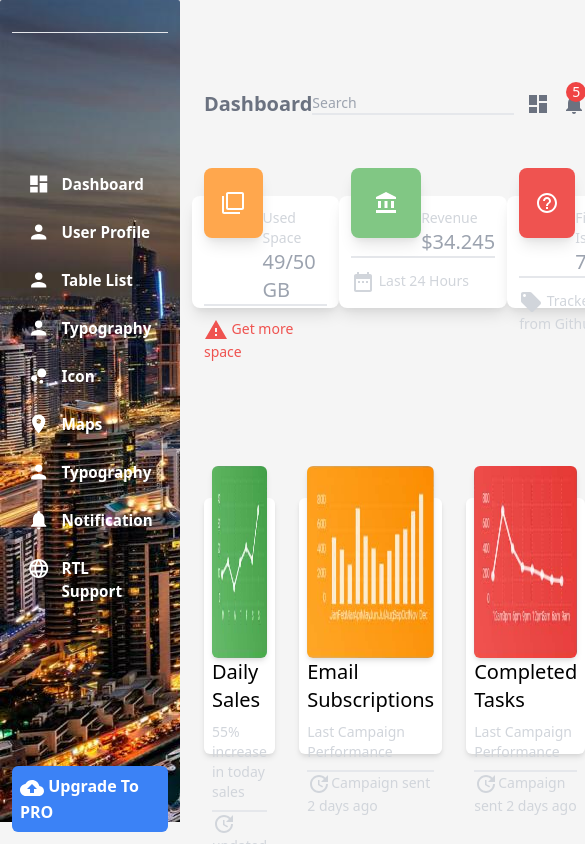
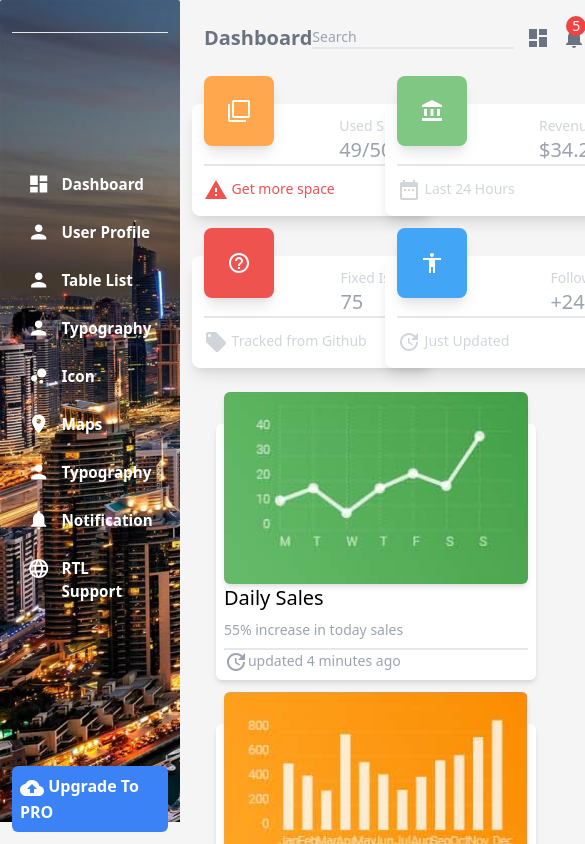
Before and after one commit to JestorNogueiro/SSI-FrontEnd_Developer--Test, a React (Create React App) app: page / in a window 390 px wide. Shown: the top 844 px of the page, 585 px wide, since content can reach past the window. Built offline with nearby package versions, Linux system fonts and the light colour scheme.

Commit message:
added  responsivness to small screen

```diff
--- a/src/components/Dashboard/data/Details.js
+++ b/src/components/Dashboard/data/Details.js
@@ -12,10 +12,10 @@ import AccountBalanceIcon from "@material-ui/icons/AccountBalance";
 
 const Details = () => {
   return (
-    <section className="flex justify-evenly -mt-5 h-56 mb-3 w-full">
+    <section className="grid grid-cols-2 gap-5 md:flex justify-evenly mt-5  md:h-44 max-h-96 mb-5 w-full">
       <Card
         title="Used Space"
-        subTitle="49/50 GB"
+        subTitle="49/50GB"
         other="Get more space"
         PrimaryIcon={FilterNoneIcon}
         SecondaryIcon={WarningIcon}
--- a/src/components/Dashboard/graph/Graph.js
+++ b/src/components/Dashboard/graph/Graph.js
@@ -3,7 +3,7 @@ import GraphDetail from "./GraphDetail";
 
 const Graph = () => {
   return (
-    <div className="flex justify-evenly mt-2  ">
+    <div className="grid grid-cols-1 sm:grid-cols-2 gap-5 sm:gap-5  md:flex justify-evenly mt-3 p-3 ">
       <GraphDetail
         title="Daily Sales"
         subTitle="55% increase in today sales"
--- a/src/components/Dashboard/graph/GraphDetail.js
+++ b/src/components/Dashboard/graph/GraphDetail.js
@@ -3,19 +3,19 @@ import React from "react";
 
 const GraphDetail = ({ title, subTitle, updateTime, img }) => {
   return (
-    <div className="bg-white h-64 w-80 m-3 p-2 rounded-md shadow-md transform hover:scale-110 duration-500 cursor-pointer">
+    <div className="bg-white h-64 w-80 sm:h-52 sm:w-64 md:h-64 md:w-80 m-3 p-2 rounded-md shadow-md transform hover:scale-105 duration-500 cursor-pointer">
       <img
         src={img}
         alt="graph"
         loading="lazy"
-        className="rounded-md shadow-md h-48 mt-[-40px]"
+        className="rounded-md shadow-md h-48 mt-[-40px] sm:h-36  md:h-48 flex items-center justify-center"
       />
 
       <div className="border-b-2">
         <h2 className="text-xl font-thin"> {title}</h2>
-        <p className="text-sm text-gray-300 my-2"> {subTitle}</p>
+        <p className="text-sm text-gray-400 my-2"> {subTitle}</p>
       </div>
-      <p className="text-gray-300 text-sm">
+      <p className="text-gray-400 text-sm">
         <UpdateOutlined />
         {updateTime}
       </p>
```
